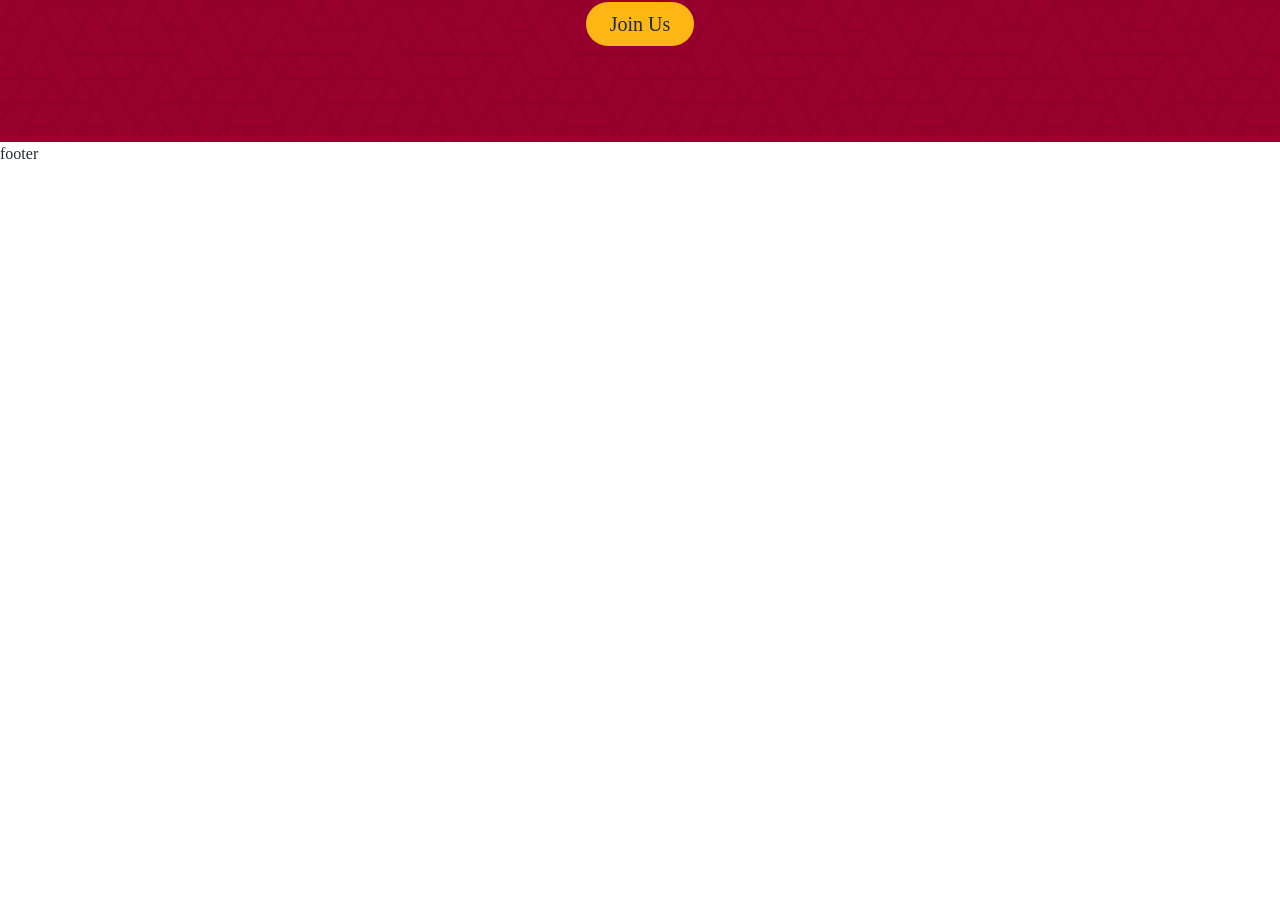
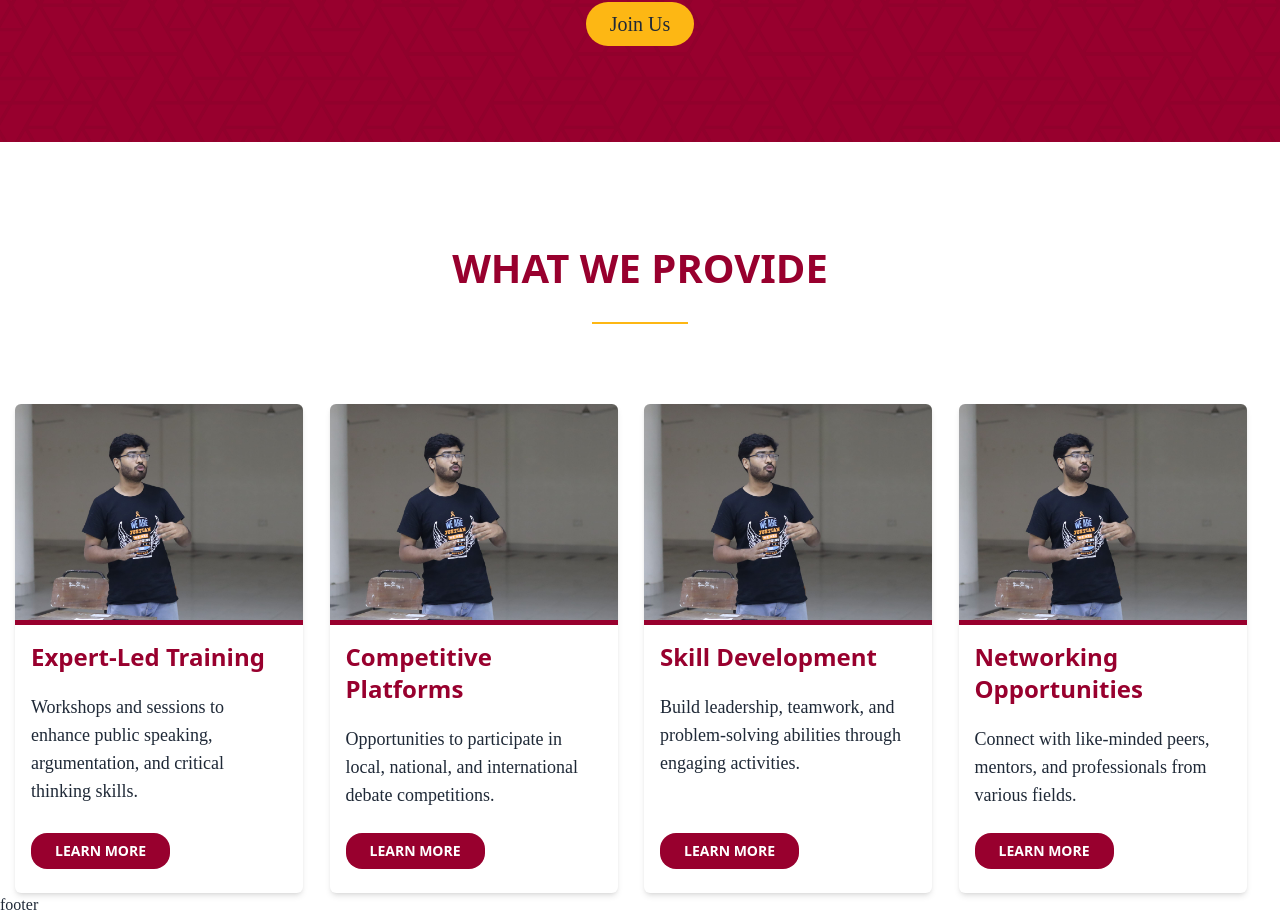
Before and after one commit to SNbappy/justdc-client, a React (Vite) app: page / in a window 1280 px wide. Shown: the part 894-1811 px from the top of the page. Before the commit the page ends 1060 px from the top, so only its background shows below. Built offline with nearby package versions, Linux system fonts and the light colour scheme.

Commit message:
updated the what we provide section

```diff
--- a/package.json
+++ b/package.json
@@ -12,6 +12,7 @@
   "dependencies": {
     "@emotion/react": "^11.14.0",
     "@emotion/styled": "^11.14.0",
+    "@mui/icons-material": "^6.4.1",
     "@mui/material": "^6.4.1",
     "daisyui": "^4.12.23",
     "localforage": "^1.10.0",
--- a/src/pages/Home/Home/Home.jsx
+++ b/src/pages/Home/Home/Home.jsx
@@ -1,11 +1,13 @@
 import Banner from "../Banner/Banner";
 import ThinkBigSection from "../ThinkBigSection/ThinkBigSection";
+import WhatWeProvide from "../WhatWeProvide/WhatWeProvide";
 
 const Home = () => {
     return (
         <div>
-            <Banner></Banner>
-            <ThinkBigSection></ThinkBigSection>
+            <Banner />
+            <ThinkBigSection />
+            <WhatWeProvide />
         </div>
     );
 };
--- /dev/null
+++ b/src/pages/Home/WhatWeProvide/WhatWeProvide.jsx
@@ -0,0 +1,18 @@
+import React from 'react';
+import WhatWeProvideCard from '../../WhatWeProvideCard/WhatWeProvideCard';
+
+const WhatWeProvide = () => {
+    return (
+        <div>
+            <div className='font-sans text-[40px] font-bold uppercase text-[#98002E] text-center pt-24'>
+                What We Provide
+            </div>
+            <div className="w-24 h-[2px] bg-[#fdb714] mx-auto mt-6"></div>
+            <div>
+                <WhatWeProvideCard />
+            </div>
+        </div>
+    );
+};
+
+export default WhatWeProvide;
--- a/src/pages/Shared/Navbar/Navbar.jsx
+++ b/src/pages/Shared/Navbar/Navbar.jsx
@@ -91,7 +91,7 @@ const Navbar = () => {
     );
 
     return (
-        <div className="fixed z-50 flex justify-between w-full pl-12 mx-auto mb-10 bg-white shadow-2xl">
+        <div className="fixed z-50 flex justify-between w-full pl-12 mx-auto mb-10 bg-white shadow-lg">
             <NavLink to="/" className="flex items-center gap-1 font-sans ">
                 <img className="w-[100px]" src={logo} alt="logo" />
                 <div className="text-red-900 uppercase whitespace-nowrap">
--- /dev/null
+++ b/src/pages/WhatWeProvideCard/WhatWeProvideCard.jsx
@@ -0,0 +1,71 @@
+import React from 'react';
+import cardImg from '../../assets/382149771_734130685395036_488278925793471851_n.jpg';
+
+const WhatWeProvideCard = () => {
+    return (
+        <div className='grid grid-cols-4 max-w-[1250px] mx-auto mt-20 gap-2'>
+            <div className="transition-all transform rounded-md shadow-md hover:shadow-xl hover:-translate-y-1 card card-compact bg-base-100 max-w-72">
+                <figure>
+                    <img
+                        src={cardImg}
+                        alt="photo" />
+                </figure>
+                <div className="w-full h-[5px] bg-[#98002E]"></div>
+                <div className="card-body">
+                    <h2 className="card-title text-[#98002E] font-sans text-2xl">Expert-Led Training</h2>
+                    <p className='py-2 text-lg'>Workshops and sessions to enhance public speaking, argumentation, and critical thinking skills.</p>
+                    <div className="py-2 card-actions">
+                        <button className="font-semibold text-white bg-[#98002e] border-none rounded-2xl uppercase font-sans px-6 py-2">Learn More</button>
+                    </div>
+                </div>
+            </div>
+            <div className="transition-all transform rounded-md shadow-md hover:shadow-xl hover:-translate-y-1 card card-compact bg-base-100 max-w-72">
+                <figure>
+                    <img
+                        src={cardImg}
+                        alt="photo" />
+                </figure>
+                <div className="w-full h-[5px] bg-[#98002E]"></div>
+                <div className="card-body">
+                    <h2 className="card-title text-[#98002E] font-sans text-2xl">Competitive Platforms</h2>
+                    <p className='py-2 text-lg'>Opportunities to participate in local, national, and international debate competitions.</p>
+                    <div className="py-2 card-actions">
+                        <button className="font-semibold text-white bg-[#98002e] border-none rounded-2xl uppercase font-sans px-6 py-2">Learn More</button>
+                    </div>
+                </div>
+            </div>
+            <div className="transition-all transform rounded-md shadow-md hover:shadow-xl hover:-translate-y-1 card card-compact bg-base-100 max-w-72">
+                <figure>
+                    <img
+                        src={cardImg}
+                        alt="photo" />
+                </figure>
+                <div className="w-full h-[5px] bg-[#98002E]"></div>
+                <div className="card-body">
+                    <h2 className="card-title text-[#98002E] font-sans text-2xl">Skill Development</h2>
+                    <p className='py-2 text-lg'>Build leadership, teamwork, and problem-solving abilities through engaging activities.</p>
+                    <div className="py-2 card-actions">
+                        <button className="font-semibold text-white bg-[#98002e] border-none rounded-2xl uppercase font-sans px-6 py-2">Learn More</button>
+                    </div>
+                </div>
+            </div>
+            <div className="transition-all transform rounded-md shadow-md hover:shadow-xl hover:-translate-y-1 card card-compact bg-base-100 max-w-72">
+                <figure>
+                    <img
+                        src={cardImg}
+                        alt="photo" />
+                </figure>
+                <div className="w-full h-[5px] bg-[#98002E]"></div>
+                <div className="card-body">
+                    <h2 className="card-title text-[#98002E] font-sans text-2xl">Networking Opportunities</h2>
+                    <p className='py-2 text-lg'>Connect with like-minded peers, mentors, and professionals from various fields.</p>
+                    <div className="py-2 card-actions">
+                        <button className="font-semibold text-white bg-[#98002e] border-none rounded-2xl uppercase font-sans px-6 py-2">Learn More</button>
+                    </div>
+                </div>
+            </div>
+        </div>
+    );
+};
+
+export default WhatWeProvideCard;
```
Also changed, not shown: src/assets/382149771_734130685395036_488278925793471851_n.jpg (added), 1 other file (tests, documents, lock files or other folders).
